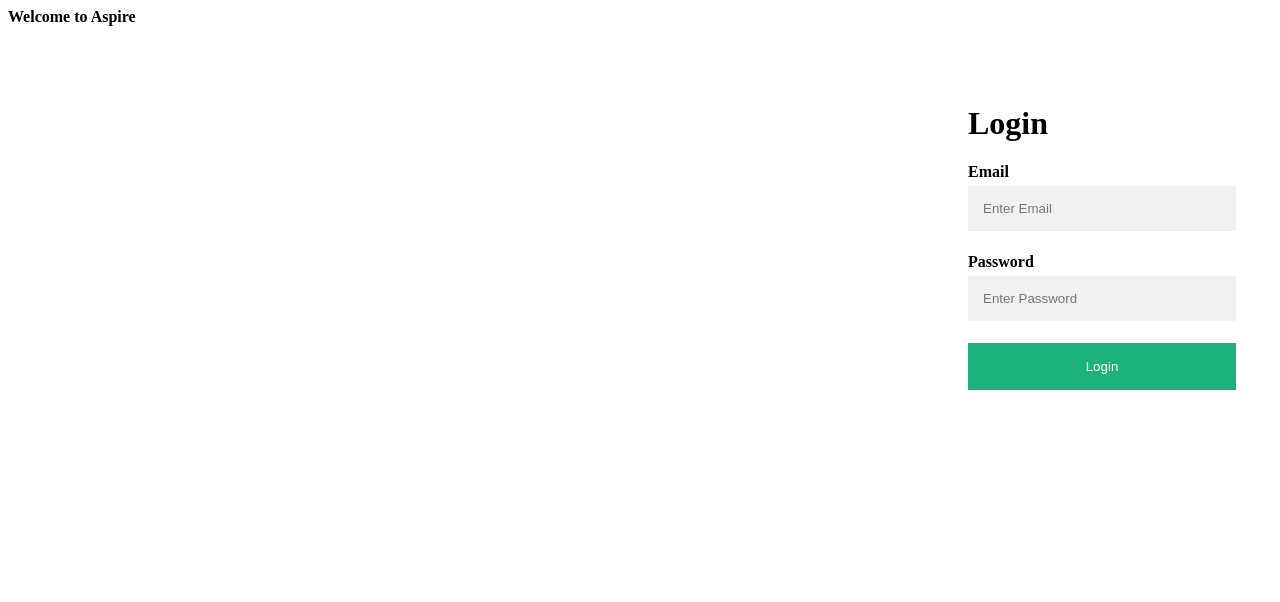
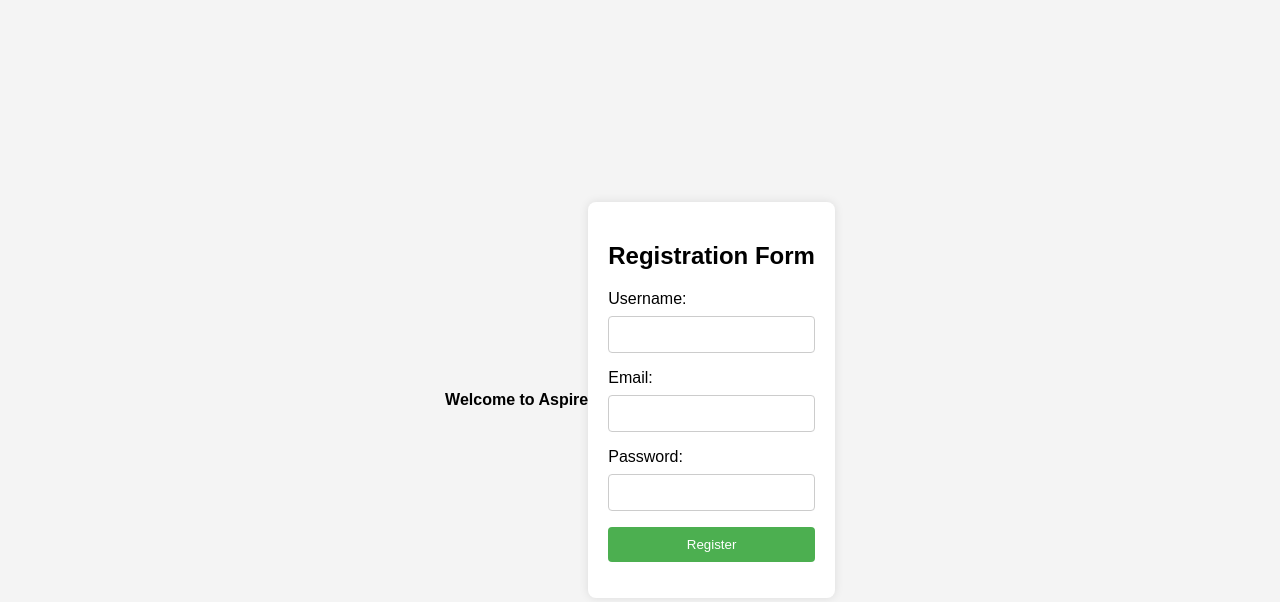
Before and after one commit to MONISHA2008/ASPIRE2024DOTNETBATCH, a plain HTML site: page index.html in a window 1280 px wide. Drawn offline with Linux system fonts and the light colour scheme.

Commit message:
Registration added

```diff
--- a/index.html
+++ b/index.html
@@ -1,73 +1,81 @@
 <h4>Welcome to Aspire</h4>
-<div class="bg-img">
-  <form action="/action_page.php" class="container">
-    <h1>Login</h1>
+<!DOCTYPE html>
+<html lang="en">
+<head>
+    <meta charset="UTF-8">
+    <meta name="viewport" content="width=device-width, initial-scale=1.0">
+    <title>Registration Form</title>
+    <style>
+        body {
+            font-family: Arial, sans-serif;
+            background-color: #f4f4f4;
+            margin: 0;
+            padding: 0;
+            display: flex;
+            justify-content: center;
+            align-items: center;
+            height: 100vh;
+        }
 
-    <label for="email"><b>Email</b></label>
-    <input type="text" placeholder="Enter Email" name="email" required>
+        .container {
+            background-color: #fff;
+            padding: 20px;
+            border-radius: 8px;
+            box-shadow: 0 0 10px rgba(0, 0, 0, 0.1);
+        }
 
-    <label for="psw"><b>Password</b></label>
-    <input type="password" placeholder="Enter Password" name="psw" required>
+        h2 {
+            text-align: center;
+        }
 
-    <button type="submit" class="btn">Login</button>
-  </form>
+        form {
+            display: flex;
+            flex-direction: column;
+        }
+
+        label {
+            margin-bottom: 8px;
+        }
+
+        input {
+            padding: 10px;
+            margin-bottom: 16px;
+            border: 1px solid #ccc;
+            border-radius: 4px;
+            box-sizing: border-box;
+        }
+
+        button {
+            background-color: #4caf50;
+            color: #fff;
+            padding: 10px;
+            border: none;
+            border-radius: 4px;
+            cursor: pointer;
+        }
+
+        button:hover {
+            background-color: #45a049;
+        }
+    </style>
+</head>
+<body>
+
+<div class="container">
+    <h2>Registration Form</h2>
+    <form>
+        <label for="username">Username:</label>
+        <input type="text" id="username" name="username" required>
+
+        <label for="email">Email:</label>
+        <input type="email" id="email" name="email" required>
+
+        <label for="password">Password:</label>
+        <input type="password" id="password" name="password" required>
+
+        <button type="submit">Register</button>
+    </form>
 </div>
-<style>
-    body, html {
-    height: 100%;
-  }
 
-  * {
-    box-sizing: border-box;
-  }
-
-
-  .bg-img {
-    /* The image used */
-    background-image: url("img_nature.jpg");
-
-    /* Control the height of the image */
-    min-height: 380px;
-
-    /* Center and scale the image nicely */
-    background-position: center;
-    background-repeat: no-repeat;
-    background-size: cover;
-    position: relative;
-  }
-  .container {
-  position: absolute;
-  right: 0;
-  margin: 20px;
-  max-width: 300px;
-  padding: 16px;
-  background-color: white;
-}
-
-/* Full-width input fields */
-  input[type=text], input[type=password] {
-  width: 100%;
-  padding: 15px;
-  margin: 5px 0 22px 0;
-  border: none;
-  background: #f1f1f1;
-}
-
-input[type=text]:focus, input[type=password]:focus {
-  background-color: #ddd;
-  outline: none;
-}
-.btn {
-  background-color: #04AA6D;
-  color: white;
-  padding: 16px 20px;
-  border: none;
-  cursor: pointer;
-  width: 100%;
-  opacity: 0.9;
-}
-
-.btn:hover {
-  opacity: 1;
-}
-  </style>
+</body>
+</html>
```
